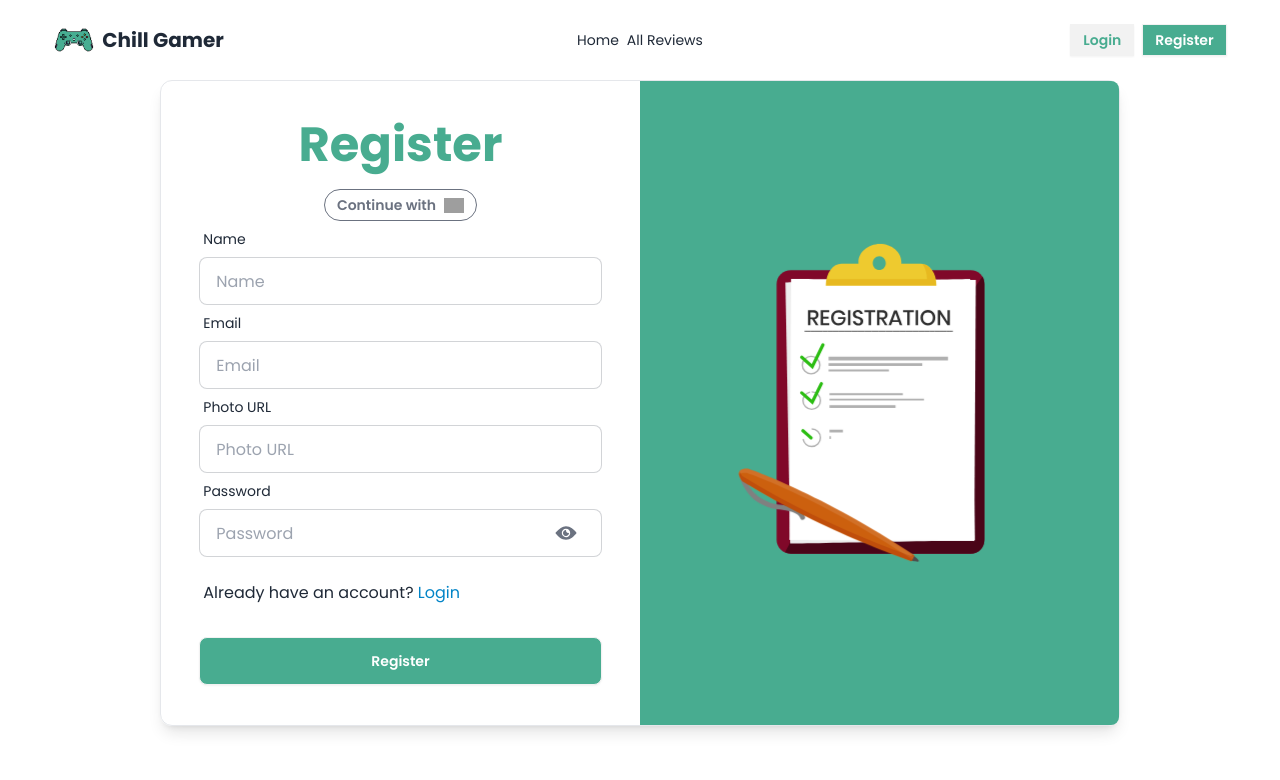
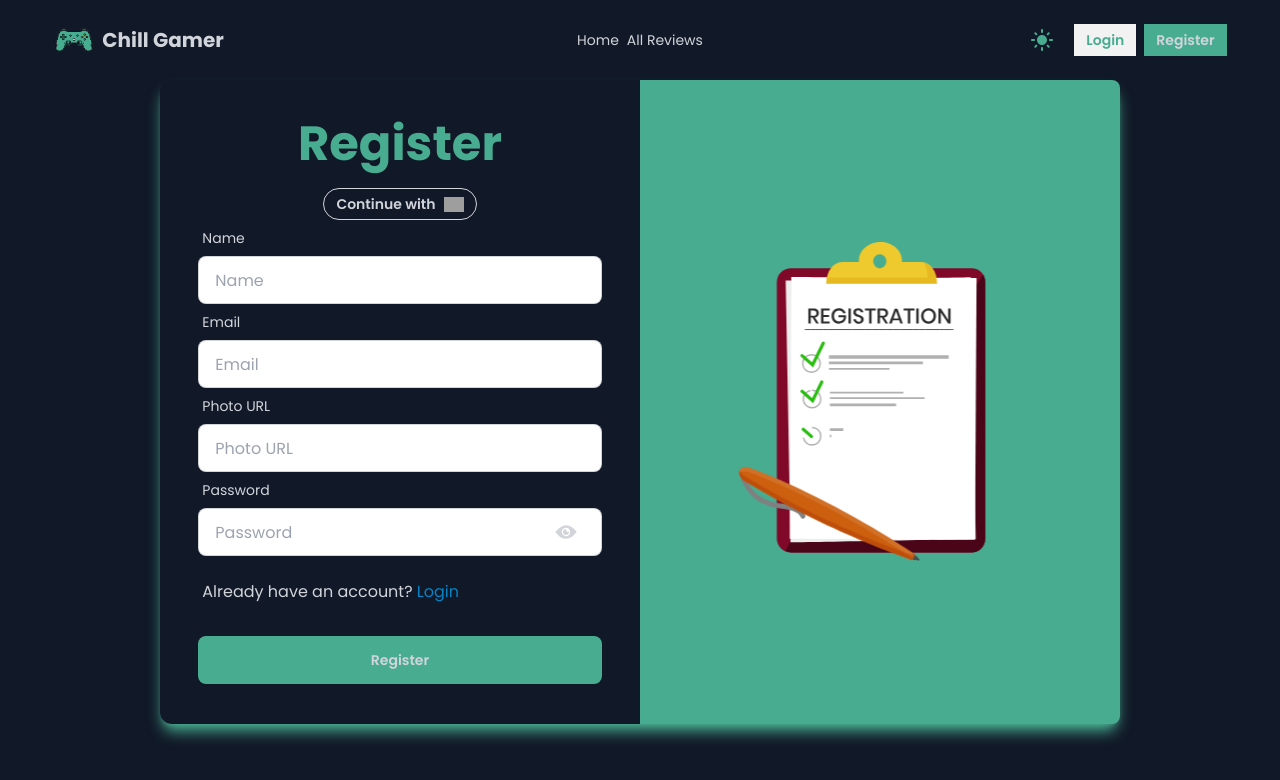
Before and after one commit to ashis263/chill-gamer-client-side, a React (Vite) app: page /register in a window 1280 px wide. Shown: the top 780 px of the page. Built offline with nearby package versions, Linux system fonts and the light colour scheme; no server answers; grey boxes are pictures that could not be loaded.

Commit message:
added dark/white mode toggle system

```diff
--- a/src/components/AddReview/AddReview.jsx
+++ b/src/components/AddReview/AddReview.jsx
@@ -6,7 +6,7 @@ import Swal from 'sweetalert2';
 import { useNavigate } from "react-router-dom";
 
 const AddReview = () => {
-    const { user,userReviews, setUserReviews } = useContext(AuthContext);
+    const { user,userReviews, setUserReviews, isModeDark } = useContext(AuthContext);
     const navigate = useNavigate();
     const handleSubmit = (e) => {
         e.preventDefault();
@@ -63,8 +63,8 @@ const AddReview = () => {
         })
     }
     return (
-        <div className="w-11/12 sm:w-4/5 lg:w-3/4 mx-auto border rounded-xl shadow-lg flex flex-col sm:flex-row">
-            <div className="hidden sm:flex bg-primary text-white sm:w-1/2 p-10  rounded-t-lg sm:rounded-l-lg sm:rounded-r-none text-center flex-col justify-center items-center gap-5">
+        <div className="w-11/12 sm:w-4/5 lg:w-3/4 mx-auto rounded-xl shadow-lg shadow-primary flex flex-col sm:flex-row">
+            <div className="hidden sm:flex bg-primary text-gray-300 sm:w-1/2 p-10  rounded-t-lg sm:rounded-l-lg sm:rounded-r-none text-center flex-col justify-center items-center gap-5">
                 <Lottie animationData={review} loop={true} />
             </div>
             <div className="w-full sm:w-1/2 p-5 mx-auto py-5 sm:py-10 lg:py-20">
@@ -74,46 +74,46 @@ const AddReview = () => {
                 <form onSubmit={handleSubmit} className="w-11/12 mx-auto">
                     <div className="form-control">
                         <label className="label">
-                            <span className="label-text">Name</span>
+                            <span className={`label-text  ${isModeDark ? "text-gray-300" : ""}`}>Name</span>
                         </label>
                         <input type="text" name="name" value={user.displayName} placeholder="Name" className="input input-bordered" required disabled />
                     </div>
                     <div className="form-control">
                         <label className="label">
-                            <span className="label-text">Email</span>
+                            <span className={`label-text  ${isModeDark ? "text-gray-300" : ""}`}>Email</span>
                         </label>
                         <input type="email" name="email" value={user.email} placeholder="Email" className="input input-bordered" required disabled />
                     </div>
                     <div className="form-control">
                         <label className="label">
-                            <span className="label-text">Game Cover Image</span>
+                            <span className={`label-text  ${isModeDark ? "text-gray-300" : ""}`}>Game Cover Image</span>
                         </label>
                         <input type="url" name="cover" placeholder="Game cover URL" className="input input-bordered" required />
                     </div>
                     <div className="form-control">
                         <label className="label">
-                            <span className="label-text">Game Title</span>
+                            <span className={`label-text  ${isModeDark ? "text-gray-300" : ""}`}>Game Title</span>
                         </label>
                         <input type="text" name="title" placeholder="Game Title" className="input input-bordered" required />
                     </div>
                     <div className="form-control">
                         <label className="label">
-                            <span className="label-text">Review</span>
+                            <span className={`label-text  ${isModeDark ? "text-gray-300" : ""}`}>Review</span>
                         </label>
                         <textarea className="textarea textarea-bordered" name="review" placeholder="Your Review"></textarea>
                     </div>
                     <div className="form-control">
                         <label className="label">
-                            <span className="label-text">Publishing Year</span>
+                            <span className={`label-text  ${isModeDark ? "text-gray-300" : ""}`}>Publishing Year</span>
                         </label>
                         <input  type="number" min="1900" max="2099" step="1" name="year" placeholder="Year" className="input input-bordered" required />
                     </div>
                     <div className="flex gap-5">
                         <div className="form-control">
                             <label className="label">
-                                <span className="label-text text-center">Genre</span>
+                                <span className={`label-text  ${isModeDark ? "text-gray-300" : ""}`}>Genre</span>
                             </label>
-                            <select className="border rounded-lg p-2 border-gray-200" name="genre" required>
+                            <select className={`border rounded-lg p-2 border-gray-200   ${isModeDark ? "text-gray-900" : ""}`} name="genre" required>
                                 <option></option>
                                 <option value="Action">Action</option>
                                 <option value="Adventure">Adventure</option>
@@ -124,9 +124,9 @@ const AddReview = () => {
                         </div>
                         <div className="form-control">
                             <label className="label">
-                                <span className="label-text">Rating</span>
+                                <span className={`label-text  ${isModeDark ? "text-gray-300" : ""}`}>Rating</span>
                             </label>
-                        <select className="border rounded-lg p-2 border-gray-200" name="rating" required>
+                        <select className={`border rounded-lg p-2 border-gray-200   ${isModeDark ? "text-gray-900" : ""}`} name="rating" required>
                                 <option></option>
                                 <option value="1">1</option>
                                 <option value="2">2</option>
@@ -137,7 +137,7 @@ const AddReview = () => {
                         </div>
                     </div>
                     <div className="form-control mt-6">
-                        <button className="btn hover:bg-primary bg-primary text-white">Add Review</button>
+                        <button className="btn hover:bg-primary border-none bg-primary text-gray-300">Add Review</button>
                     </div>
                 </form>
             </div>
--- a/src/components/Login/Login.jsx
+++ b/src/components/Login/Login.jsx
@@ -8,7 +8,7 @@ import Lottie from "lottie-react";
 import login from "../../assets/login.json";
 
 const Login = () => {
-    const  { auth, user, setUser, setIsLoading } = useContext(AuthContext);
+    const  { auth, user, setUser, setIsLoading, isModeDark } = useContext(AuthContext);
     const provider = new GoogleAuthProvider();
     const location = useLocation();
     const navigate = useNavigate()
@@ -85,14 +85,14 @@ const Login = () => {
         }
       });
     return (
-        <div className="w-11/12 sm:w-4/5 lg:w-3/4 mx-auto border rounded-xl shadow-lg lg:my-10 flex flex-col sm:flex-row">
-            <div className="bg-primary text-white sm:w-1/2 p-10  rounded-t-lg sm:rounded-l-lg sm:rounded-r-none text-center flex flex-col justify-center items-center gap-5">
+        <div className="w-11/12 sm:w-4/5 lg:w-3/4 mx-auto shadow-primary rounded-xl shadow-lg lg:my-10 flex flex-col sm:flex-row">
+            <div className="bg-primary text-gray-300 sm:w-1/2 p-10  rounded-t-lg sm:rounded-l-lg sm:rounded-r-none text-center flex flex-col justify-center items-center gap-5">
             <Lottie animationData={login} loop={true} />
             </div>
             <div className="w-full sm:w-1/2 p-5 mx-auto py-5 sm:py-10 lg:py-20">
                 <h1 className="text-2xl text-center sm:text-3xl lg:text-5xl sm:pt-0 font-bold text-primary">Login</h1>
                 <div className="w-1/2 mx-auto flex justify-center pt-5">
-                <button onClick={handleGoogleClick} className="btn btn-sm btn-outline rounded-full text-gray-500 hover:bg-primary">
+                <button onClick={handleGoogleClick} className="btn btn-sm btn-outline rounded-full text-gray-300 hover:bg-primary">
                     Continue with
                     <img src="https://cdn1.iconfinder.com/data/icons/google-s-logo/150/Google_Icons-09-512.png" className="w-5" alt="" />
                 </button>
@@ -100,16 +100,16 @@ const Login = () => {
                 <form onSubmit={handleFormSubmit} className="w-11/12 mx-auto">
                     <div className="form-control">
                         <label className="label">
-                            <span className="label-text">Email</span>
+                            <span className={`label-text  ${isModeDark ? "text-gray-300" : ""}`}>Email</span>
                         </label>
                         <input type="email" name="email" placeholder="Email" className="input input-bordered" required />
                     </div>
                     <div className="form-control relative">
                         <label className="label">
-                            <span className="label-text">Password</span>
+                            <span className={`label-text  ${isModeDark ? "text-gray-300" : ""}`}>Password</span>
                         </label>
                         <input type={!isPassShowing ? 'password' : 'text'} name="password" placeholder="Password" className="input input-bordered" required />
-                        <div onClick={handleShowPass} className="absolute right-6 text-gray-500 top-12 text-2xl">
+                        <div onClick={handleShowPass} className="absolute right-6 text-gray-300 top-12 text-2xl">
                             {
                                 !isPassShowing ? <IoIosEye /> : <IoIosEyeOff />
                             }
@@ -119,7 +119,7 @@ const Login = () => {
                         </label>
                     </div>
                     <div className="form-control mt-6">
-                        <button className="btn hover:bg-primary bg-primary text-white">Login</button>
+                        <button className="btn hover:bg-primary border-none bg-primary text-gray-300">Login</button>
                     </div>
                 </form>
             </div>
--- a/src/components/MyReviews/MyReviews.jsx
+++ b/src/components/MyReviews/MyReviews.jsx
@@ -3,15 +3,15 @@ import { AuthContext } from "../../providers/AuthProvider";
 import ReviewData from "../ReviewData/ReviewData";
 
 const MyReviews = () => {
-    const { userReviews } = useContext(AuthContext);
+    const { userReviews, isModeDark } = useContext(AuthContext);
     return (
         <div className="w-11/12 mx-auto">
             <h1 className="text-2xl text-center sm:text-3xl lg:text-5xl sm:pt-0 font-bold text-primary ">My Reviews</h1>
-            <div className="overflow-x-auto shadow-sm shadow-primary rounded-xl mt-5 sm:mt-10 pt-5 drop-shadow-sm">
+            <div className="overflow-x-auto shadow-lg shadow-primary rounded-xl mt-5 sm:mt-10 pt-5 drop-shadow-sm">
                 <table className="table">
                     {/* head */}
                     <thead>
-                        <tr>
+                        <tr className={isModeDark ? "text-gray-300" : ""}>
                             <th  className='text-center'>Game Cover</th>
                             <th>Game Title</th>
                             <th>Rating</th>
--- a/src/components/MyWatchlist/MyWatchlist.jsx
+++ b/src/components/MyWatchlist/MyWatchlist.jsx
@@ -3,15 +3,15 @@ import { AuthContext } from "../../providers/AuthProvider";
 import ReviewData from "../ReviewData/ReviewData";
 
 const MyWatchlist = () => {
-    const { watchlist } = useContext(AuthContext);
+    const { watchlist, isModeDark } = useContext(AuthContext);
     return (
         <div className="w-11/12 mx-auto">
             <h1 className="text-2xl text-center sm:text-3xl lg:text-5xl sm:pt-0 font-bold text-primary ">My Watchlist</h1>
-            <div className="overflow-x-auto shadow-sm shadow-primary rounded-xl mt-5 sm:mt-10 pt-5 drop-shadow-sm">
+            <div className="overflow-x-auto shadow-lg shadow-primary rounded-xl mt-5 sm:mt-10 pt-5 drop-shadow-sm">
                 <table className="table">
                     {/* head */}
                     <thead>
-                        <tr>
+                        <tr className={isModeDark ? "text-gray-300" : ""}>
                             <th  className='text-center'>Game Cover</th>
                             <th>Game Title</th>
                             <th>Rating</th>
--- a/src/components/Navbar/Navbar.jsx
+++ b/src/components/Navbar/Navbar.jsx
@@ -5,10 +5,11 @@ import { useContext } from 'react';
 import { AuthContext } from '../../providers/AuthProvider';
 import { signOut } from 'firebase/auth';
 import { Tooltip } from 'react-tooltip';
-import Swal from 'sweetalert2'
+import Swal from 'sweetalert2';
+import { MdLightMode, MdDarkMode } from "react-icons/md";
 
 const Navbar = () => {
-    const { user, auth, setUser } = useContext(AuthContext);
+    const { user, auth, setUser, isModeDark, setIsModeDark } = useContext(AuthContext);
     const navigate = useNavigate();
     const navLinks = <>
         <NavLink className="" to="/">Home</NavLink>
@@ -36,10 +37,15 @@ const Navbar = () => {
             title: "Logged out successfully"
           });
         navigate('/');
+    };
+    const handleMode = () => {
+        setIsModeDark(!isModeDark);
+        localStorage.removeItem('isModeDark');
+        localStorage.setItem('isModeDark', !isModeDark);
     }
     return (
-        <div className='w-11/12 mx-auto my-2'>
-            <div className="navbar bg-base-100 p-0">
+        <div className='w-11/12 mx-auto py-2'>
+            <div className="navbar p-0">
                 <div className="navbar-start">
                     <div className="dropdown">
                         <div tabIndex={0} role="button" className="px-0 btn btn-ghost lg:hidden">
@@ -73,6 +79,7 @@ const Navbar = () => {
                     </ul>
                 </div>
                 <div className="navbar-end space-x-2">
+                    <button onClick={handleMode} className="btn btn-ghost btn-xs sm:btn-sm border-none text-primary rounded-none hover:bg-transparent"><MdLightMode className={`${isModeDark ? "text-2xl" : "text-2xl hidden"}`} /><MdDarkMode className={`${isModeDark ? "text-2xl hidden" : "text-2xl"}`} /></button>
                     {
                         user && <>
                             <img id="userImg" src={user.photoURL} className='w-6 h-6 sm:h-8 sm:w-8 rounded-full' alt="" />
@@ -81,9 +88,9 @@ const Navbar = () => {
                             </Tooltip>
                         </>
                     }
-                    <Link to="login" className={!user ? "btn btn-xs sm:btn-sm rounded-none hover:bg-transparent text-primary" : "hidden"}>Login</Link>
-                    <Link to="register" className={!user ? "btn btn-xs sm:btn-sm text-white bg-primary hover:bg-primary rounded-none" : "hidden"}>Register</Link>
-                    <button onClick={handleLogout} className={user ? "btn btn-xs sm:btn-sm text-white bg-primary hover:bg-primary rounded-none" : "hidden"}>Logout</button>
+                    <Link to="login" className={!user ? "btn btn-xs sm:btn-sm border-none rounded-none text-primary" : "hidden"}>Login</Link>
+                    <Link to="register" className={!user ? "btn btn-xs sm:btn-sm border-none text-gray-300 bg-primary hover:bg-primary rounded-none" : "hidden"}>Register</Link>
+                    <button onClick={handleLogout} className={user ? "btn btn-xs sm:btn-sm border-none text-gray-300 bg-primary hover:bg-primary rounded-none" : "hidden"}>Logout</button>
                 </div>
             </div>
         </div>
--- a/src/components/Register/Register.jsx
+++ b/src/components/Register/Register.jsx
@@ -8,7 +8,7 @@ import Lottie from "lottie-react";
 import register from "../../assets/register.json";
 
 const Register = () => {
-    const { auth, user, setUser, setIsLoading } = useContext(AuthContext);
+    const { auth, user, setUser, setIsLoading, isModeDark } = useContext(AuthContext);
     const [isPassShowing, setIsPassShowing] = useState(false);
     const [error, setError] = useState('');
     const location = useLocation();
@@ -105,14 +105,14 @@ const Register = () => {
         }
     });
     return (
-        <div className="w-11/12 sm:w-4/5 lg:w-3/4 mx-auto border rounded-xl shadow-lg flex flex-col sm:flex-row-reverse">
-            <div className=" bg-primary text-white sm:w-1/2 p-10  rounded-t-lg sm:rounded-r-lg sm:rounded-l-none text-center flex flex-col justify-center items-center gap-5">
+        <div className="w-11/12 sm:w-4/5 lg:w-3/4 mx-auto shadow-primary rounded-xl shadow-lg flex flex-col sm:flex-row-reverse">
+            <div className=" bg-primary text-gray-300 sm:w-1/2 p-10  rounded-t-lg sm:rounded-r-lg sm:rounded-l-none text-center flex flex-col justify-center items-center gap-5">
                 <Lottie animationData={register} loop={true} />
             </div>
             <div className="w-full sm:w-1/2 p-5 mx-auto py-5 sm:py-10">
                 <h1 className="text-2xl text-center sm:text-3xl lg:text-5xl sm:pt-0 font-bold text-primary">Register</h1>
                 <div className="w-1/2 mx-auto flex justify-center pt-5">
-                    <button onClick={handleGoogleClick} className="btn btn-sm btn-outline rounded-full text-gray-500 hover:bg-primary">
+                    <button onClick={handleGoogleClick} className="btn btn-sm btn-outline rounded-full text-gray-300 hover:bg-primary">
                         Continue with
                         <img src="https://cdn1.iconfinder.com/data/icons/google-s-logo/150/Google_Icons-09-512.png" className="w-5" alt="" />
                     </button>
@@ -120,29 +120,29 @@ const Register = () => {
                 <form onSubmit={handleFormSubmit} className="w-11/12 mx-auto">
                     <div className="form-control">
                         <label className="label">
-                            <span className="label-text">Name</span>
+                            <span className={`label-text  ${isModeDark ? "text-gray-300" : ""}`}>Name</span>
                         </label>
                         <input type="text" name="name" placeholder="Name" className="input input-bordered" required />
                     </div>
                     <div className="form-control">
                         <label className="label">
-                            <span className="label-text">Email</span>
+                            <span className={`label-text  ${isModeDark ? "text-gray-300" : ""}`}>Email</span>
                         </label>
                         <input type="email" name="email" placeholder="Email" className="input input-bordered" required />
                     </div>
                     <div className="form-control">
                         <label className="label">
-                            <span className="label-text">Photo URL</span>
+                            <span className={`label-text  ${isModeDark ? "text-gray-300" : ""}`}>Photo URL</span>
                         </label>
                         <input type="url" name="photo" placeholder="Photo URL" className="input input-bordered" required />
                     </div>
                     <div className="form-control relative">
                         <label className="label">
-                            <span className="label-text">Password</span>
+                            <span className={`label-text  ${isModeDark ? "text-gray-300" : ""}`}>Password</span>
                         </label>
                         <input type={!isPassShowing ? 'password' : 'text'} name="password" placeholder="Password" className="input input-bordered" required />
                         <p className="text-red-500 font semibold text-center p-2">{error}</p>
-                        <div onClick={handleShowPass} className="absolute right-6 text-gray-500 top-12 text-2xl">
+                        <div onClick={handleShowPass} className="absolute right-6 text-gray-300 top-12 text-2xl">
                             {
                                 !isPassShowing ? <IoIosEye /> : <IoIosEyeOff />
                             }
@@ -152,7 +152,7 @@ const Register = () => {
                         </label>
                     </div>
                     <div className="form-control mt-6">
-                        <button className="btn hover:bg-primary bg-primary text-white">Register</button>
+                        <button className="btn hover:bg-primary border-none bg-primary text-gray-300">Register</button>
                     </div>
                 </form>
             </div>
--- a/src/components/Review/Review.jsx
+++ b/src/components/Review/Review.jsx
@@ -11,7 +11,7 @@ const Review = ({ review }) => {
         edit: false,
     };
     return (
-            <div className="card card-side bg-base-100 shadow-xl">
+            <div className="card card-side shadow-lg shadow-primary">
                 <figure className='w-2/5'>
                     <img className='h-full'
                         src={review.cover}
@@ -23,7 +23,7 @@ const Review = ({ review }) => {
                     <p className="text-xs sm:text:sm">{review.review}</p>
                     <p className="text-xs sm:text:sm text-gray-400">Review by: <span className='font-bold'>{review.name}</span></p>
                     <div className="card-actions">
-                    <button onClick={() => navigate(`/review/${review._id}`)} className="btn btn-xs sm:btn-sm hover:bg-primary bg-primary text-white">Explore Details</button>
+                    <button onClick={() => navigate(`/review/${review._id}`)} className="btn btn-xs sm:btn-sm hover:bg-primary border-none bg-primary text-gray-300">Explore Details</button>
                     </div>
                 </div>
             </div>
--- a/src/components/ReviewData/ReviewData.jsx
+++ b/src/components/ReviewData/ReviewData.jsx
@@ -103,11 +103,11 @@ const MyReview = ({ currentReview }) => {
     const handleDelete = () => {
         Swal.fire({
             title: "Are you sure?",
-            text: "You won't be able to revert this!",
+            text: "You won't be able to undo this!",
             icon: "warning",
             showCancelButton: true,
             confirmButtonColor: "#48ac90",
-            cancelButtonColor: "#d33",
+            cancelButtonColor: "#808080",
             confirmButtonText: "Yes, delete it!"
         }).then((result) => {
             if (result.isConfirmed) {
--- a/src/layouts/MainLayout/MainLayout.jsx
+++ b/src/layouts/MainLayout/MainLayout.jsx
@@ -4,7 +4,7 @@ import { useContext } from "react";
 import { AuthContext } from "../../providers/AuthProvider";
 
 const MainLayout = () => {
-    const { isloading } = useContext(AuthContext);
+    const { isloading, isModeDark } = useContext(AuthContext);
     if(isloading){
         return (
             <div className="flex justify-center items-center h-lvh">
@@ -13,11 +13,11 @@ const MainLayout = () => {
         )
     }else{
         return (
-            <div>
+            <div className={`${isModeDark ? 'bg-gray-900 text-gray-300' : ''}`}>
                 <header>
                     <Navbar></Navbar>
                 </header>
-                <main>
+                <main className="min-h-[90vh]">
                     <Outlet></Outlet>
                 </main>
                 <footer>
--- a/src/providers/AuthProvider.jsx
+++ b/src/providers/AuthProvider.jsx
@@ -10,6 +10,7 @@ const AuthProvider = ({ children }) => {
     const [user, setUser] = useState(null);
     const [ userReviews, setUserReviews ] = useState([]);
     const [ watchlist, setWatchlist ] = useState([]);
+    const [ isModeDark, setIsModeDark ] = useState(true);
     const [isloading, setIsLoading] = useState(true);
     const auth = getAuth(app);
     useEffect(() => {
@@ -24,6 +25,9 @@ const AuthProvider = ({ children }) => {
                 .then(data => setWatchlist(data));
             }
             setIsLoading(false);
+            if(localStorage.getItem('isModeDark') === 'false'){
+                setIsModeDark(false);
+            }
             return () => unsubscribe();
         })
     // eslint-disable-next-line react-hooks/exhaustive-deps
@@ -37,7 +41,9 @@ const AuthProvider = ({ children }) => {
         userReviews,
         setUserReviews,
         watchlist,
-        setWatchlist
+        setWatchlist,
+        isModeDark,
+        setIsModeDark,
     }
     return (
         <AuthContext.Provider value={authData}>
```
Also changed, not shown: src/components/ReviewDetails/ReviewDetails.jsx (+5 -5 lines).
